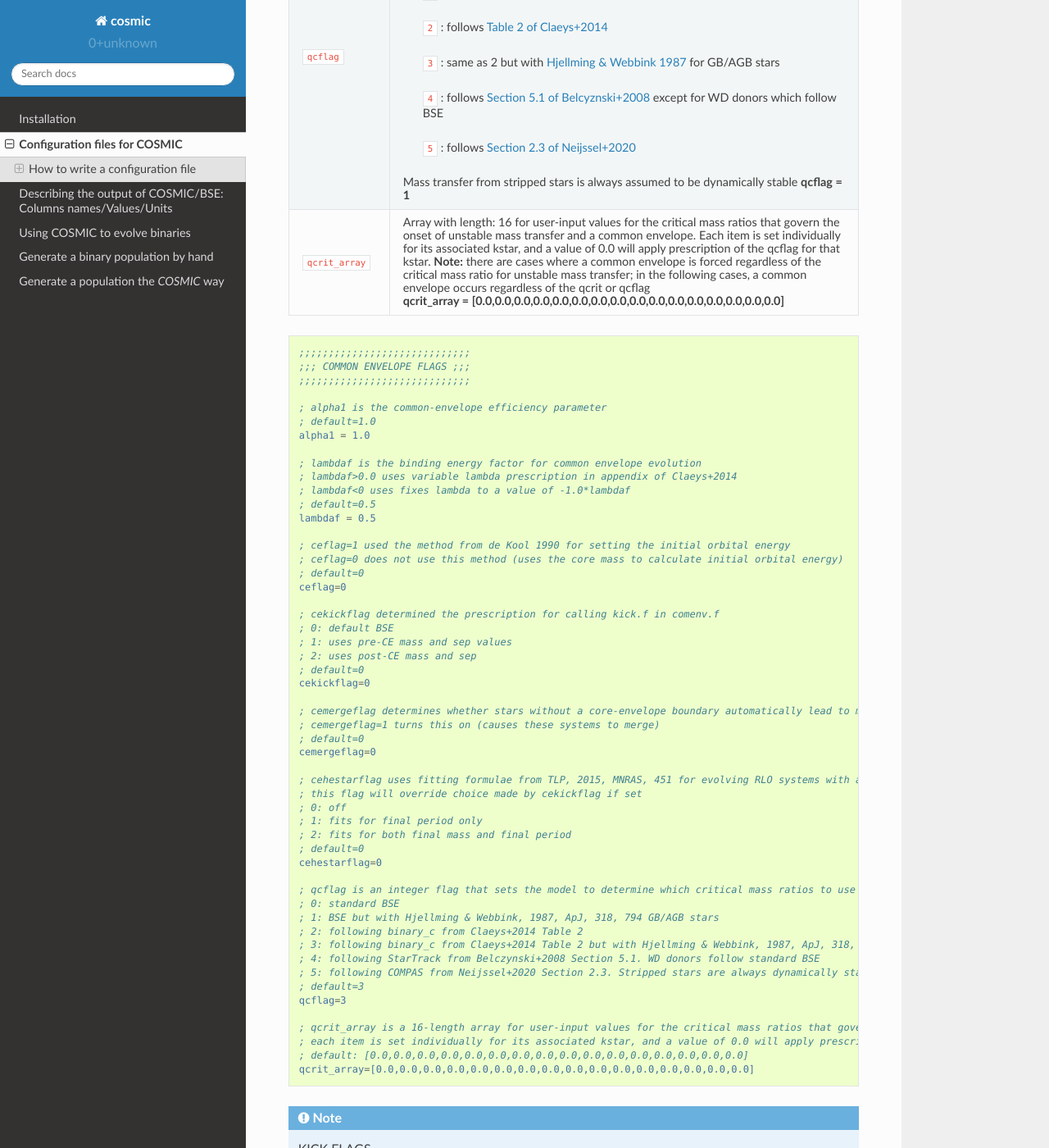
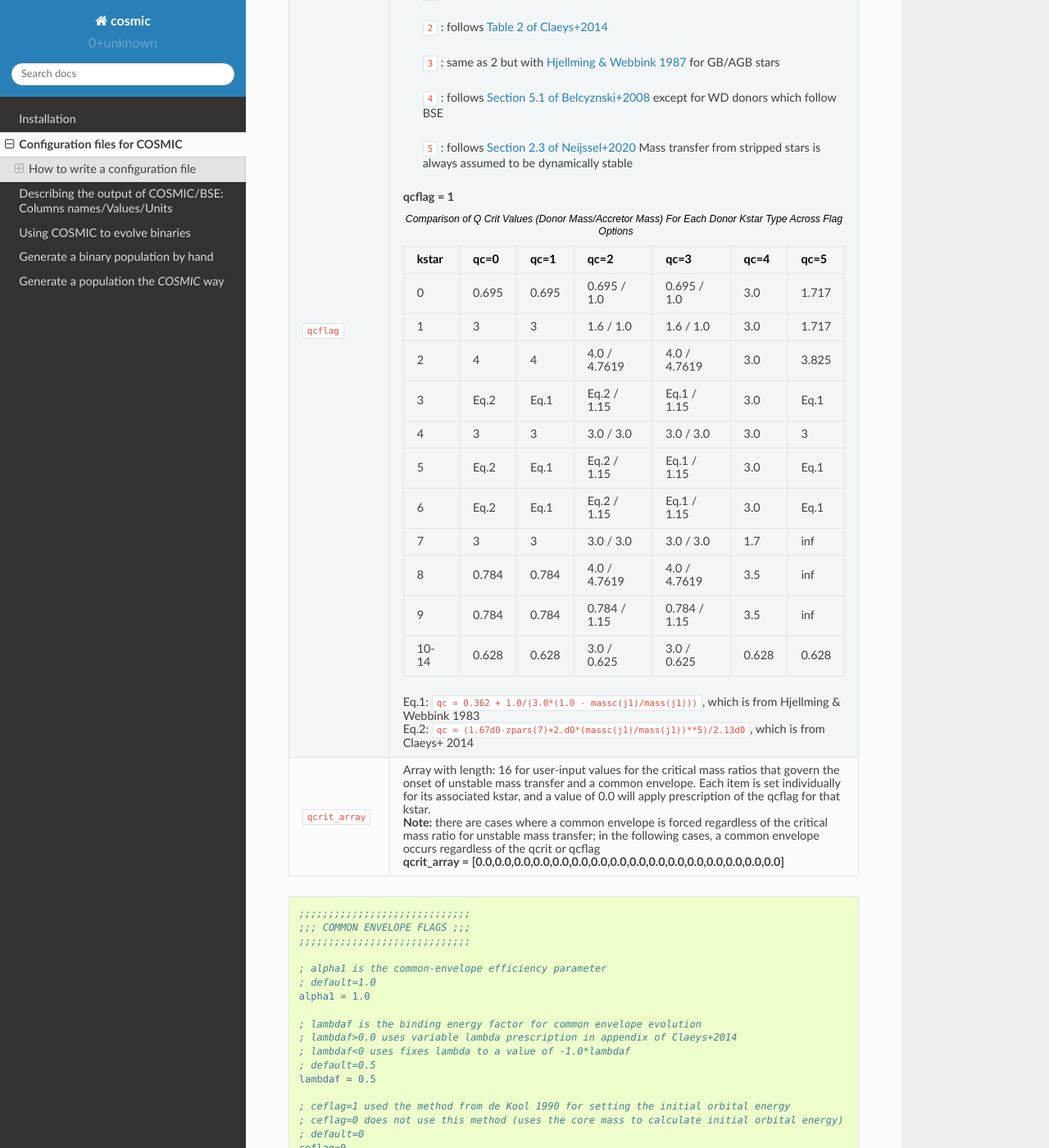
Before and after one commit to COSMIC-PopSynth/COSMIC, a Sphinx documentation site: the page built from docs/inifile/index.rst, in a window 1280 px wide and 1400 px high, scrolled down 8653 px. Shown: the whole window at 82% size. Built offline with Sphinx 7.4.7 and the Read the Docs theme 2.0.0, drawn with Linux system fonts in a browser that asks for light colours; formulas are drawn with MathJax 3.

Commit message:
Final doc tweaks! (#415)
* Final documentation additions!

```diff
--- a/docs/inifile/index.rst
+++ b/docs/inifile/index.rst
@@ -532,21 +532,32 @@ common envelope occurs regardless of the choices below:
 
                             ``4`` : follows `Section 5.1 of Belcyznski+2008 <https://ui.adsabs.harvard.edu/abs/2008ApJS..174..223B/abstract>`_ except for WD donors which follow BSE
 
-                            ``5`` : follows `Section 2.3 of Neijssel+2020 <https://ui.adsabs.harvard.edu/abs/2019MNRAS.490.3740N/abstract>`_
-                         Mass transfer from stripped stars is always assumed to be dynamically stable
+                            ``5`` : follows `Section 2.3 of Neijssel+2020 <https://ui.adsabs.harvard.edu/abs/2019MNRAS.490.3740N/abstract>`_ Mass transfer from stripped stars is always assumed to be dynamically stable
+
                          **qcflag = 1**
+
+                         .. csv-table:: Comparison of Q Crit Values (Donor Mass/Accretor Mass) For Each Donor Kstar Type Across Flag Options
+                            :file: qcrit_table.csv
+                            :header-rows: 1
+
+
+                         Eq.1: ``qc = 0.362 + 1.0/(3.0*(1.0 - massc(j1)/mass(j1)))``, which is from Hjellming & Webbink 1983
+
+                         Eq.2: ``qc = (1.67d0-zpars(7)+2.d0*(massc(j1)/mass(j1))**5)/2.13d0``, which is from Claeys+ 2014
 
 ``qcrit_array``          Array with length: 16 for user-input values for the
                          critical mass ratios that govern the onset of unstable
                          mass transfer and a common envelope. Each item is set
                          individually for its associated kstar, and a value of
                          0.0 will apply prescription of the qcflag for that kstar.
+
                          **Note:** there are cases where a common envelope is forced
                          regardless of the critical mass ratio for unstable mass
                          transfer; in the following cases, a common envelope occurs
                          regardless of the qcrit or qcflag
 
                          **qcrit_array = [0.0,0.0,0.0,0.0,0.0,0.0,0.0,0.0,0.0,0.0,0.0,0.0,0.0,0.0,0.0,0.0]**
+
 =======================  =====================================================
 
 .. code-block:: ini
--- /dev/null
+++ b/docs/inifile/qcrit_table.csv
@@ -0,0 +1,12 @@
+kstar,"qc=0","qc=1","qc=2","qc=3","qc=4","qc=5"
+0,0.695,0.695,0.695 / 1.0,0.695 / 1.0,3.0,1.717
+1,3,3,1.6 / 1.0,1.6 / 1.0,3.0,1.717
+2,4,4,4.0 / 4.7619,4.0 / 4.7619,3.0,3.825
+3,Eq.2,Eq.1,Eq.2 / 1.15,Eq.1 / 1.15,3.0,Eq.1
+4,3,3,3.0 / 3.0,3.0 / 3.0,3.0,3
+5,Eq.2,Eq.1,Eq.2 / 1.15,Eq.1 / 1.15,3.0,Eq.1
+6,Eq.2,Eq.1,Eq.2 / 1.15,Eq.1 / 1.15,3.0,Eq.1
+7,3,3,3.0 / 3.0,3.0 / 3.0,1.7,inf
+8,0.784,0.784,4.0 / 4.7619,4.0 / 4.7619,3.5,inf
+9,0.784,0.784,0.784 / 1.15,0.784 / 1.15,3.5,inf
+10-14,0.628,0.628,3.0 / 0.625,3.0 / 0.625,0.628,0.628
--- a/docs/runpop/index.rst
+++ b/docs/runpop/index.rst
@@ -310,7 +310,7 @@ The syntax for the Evolve class is as follows:
 
     In [1]: from cosmic.evolve import Evolve
 
-    In [2]: BSEDict = {'xi': 1.0, 'bhflag': 1, 'neta': 0.5, 'windflag': 3, 'wdflag': 1, 'alpha1': 1.0, 'pts1': 0.001, 'pts3': 0.02, 'pts2': 0.01, 'epsnov': 0.001, 'hewind': 0.5, 'ck': 1000, 'bwind': 0.0, 'lambdaf': 0.5, 'mxns': 2.5, 'beta': 0.125, 'tflag': 1, 'acc2': 1.5, 'remnantflag': 3, 'ceflag': 0, 'eddfac': 1.0, 'ifflag': 0, 'bconst': 3000, 'sigma': 265.0, 'gamma': -1.0, 'pisn': 45.0, 'natal_kick_array' : [[-100.0,-100.0,-100.0,-100.0,0.0], [-100.0,-100.0,-100.0,-100.0,0.0]], 'bhsigmafrac' : 1.0, 'polar_kick_angle' : 90, 'qcrit_array' : [0.0,0.0,0.0,0.0,0.0,0.0,0.0,0.0,0.0,0.0,0.0,0.0,0.0,0.0,0.0,0.0], 'cekickflag' : 2, 'cehestarflag' : 0, 'cemergeflag' : 0, 'ecsn' : 2.5, 'ecsn_mlow' : 1.4, 'aic' : 1, 'ussn' : 0, 'sigmadiv' :-20.0, 'qcflag' : 2, 'eddlimflag' : 0, 'fprimc_array' : [2.0/21.0,2.0/21.0,2.0/21.0,2.0/21.0,2.0/21.0,2.0/21.0,2.0/21.0,2.0/21.0,2.0/21.0,2.0/21.0,2.0/21.0,2.0/21.0,2.0/21.0,2.0/21.0,2.0/21.0,2.0/21.0], 'bhspinflag' : 0, 'bhspinmag' : 0.0, 'rejuv_fac' : 1.0, 'rejuvflag' : 0, 'htpmb' : 1, 'ST_cr' : 1, 'ST_tide' : 0, 'bdecayfac' : 1, 'rembar_massloss' : 0.5, 'kickflag' : 0, 'zsun' : 0.017}
+    In [2]: BSEDict = {'xi': 1.0, 'bhflag': 1, 'neta': 0.5, 'windflag': 3, 'wdflag': 1, 'alpha1': 1.0, 'pts1': 0.001, 'pts3': 0.02, 'pts2': 0.01, 'epsnov': 0.001, 'hewind': 0.5, 'ck': 1000, 'bwind': 0.0, 'lambdaf': 0.5, 'mxns': 2.5, 'beta': 0.125, 'tflag': 1, 'acc2': 1.5, 'remnantflag': 3, 'ceflag': 0, 'eddfac': 1.0, 'ifflag': 0, 'bconst': 3000, 'sigma': 265.0, 'gamma': -1.0, 'pisn': 45.0, 'natal_kick_array' : [[-100.0,-100.0,-100.0,-100.0,0.0], [-100.0,-100.0,-100.0,-100.0,0.0]], 'bhsigmafrac' : 1.0, 'polar_kick_angle' : 90, 'qcrit_array' : [0.0,0.0,0.0,0.0,0.0,0.0,0.0,0.0,0.0,0.0,0.0,0.0,0.0,0.0,0.0,0.0], 'cekickflag' : 2, 'cehestarflag' : 0, 'cemergeflag' : 0, 'ecsn' : 2.5, 'ecsn_mlow' : 1.4, 'aic' : 1, 'ussn' : 0, 'sigmadiv' :-20.0, 'qcflag' : 2, 'eddlimflag' : 0, 'fprimc_array' : [2.0/21.0,2.0/21.0,2.0/21.0,2.0/21.0,2.0/21.0,2.0/21.0,2.0/21.0,2.0/21.0,2.0/21.0,2.0/21.0,2.0/21.0,2.0/21.0,2.0/21.0,2.0/21.0,2.0/21.0,2.0/21.0], 'bhspinflag' : 0, 'bhspinmag' : 0.0, 'rejuv_fac' : 1.0, 'rejuvflag' : 0, 'htpmb' : 1, 'ST_cr' : 1, 'ST_tide' : 0, 'bdecayfac' : 1, 'rembar_massloss' : 0.5, 'kickflag' : 0, 'zsun' : 0.014}
 
     In [3]: bpp, bcm, initC, kick_info  = Evolve.evolve(initialbinarytable=InitialBinaries, BSEDict=BSEDict)
 
```
Also changed, not shown: docs/examples/index.rst (+4 -4 lines).
